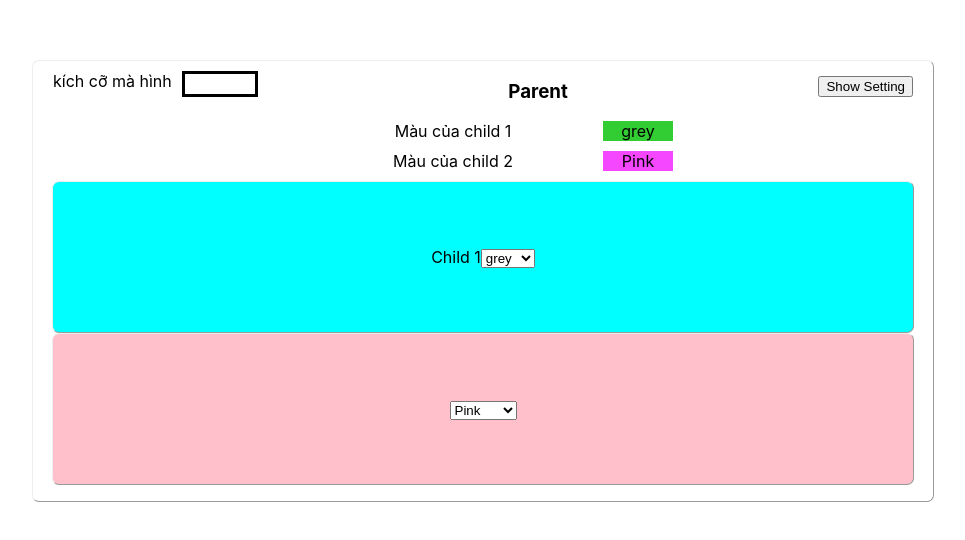
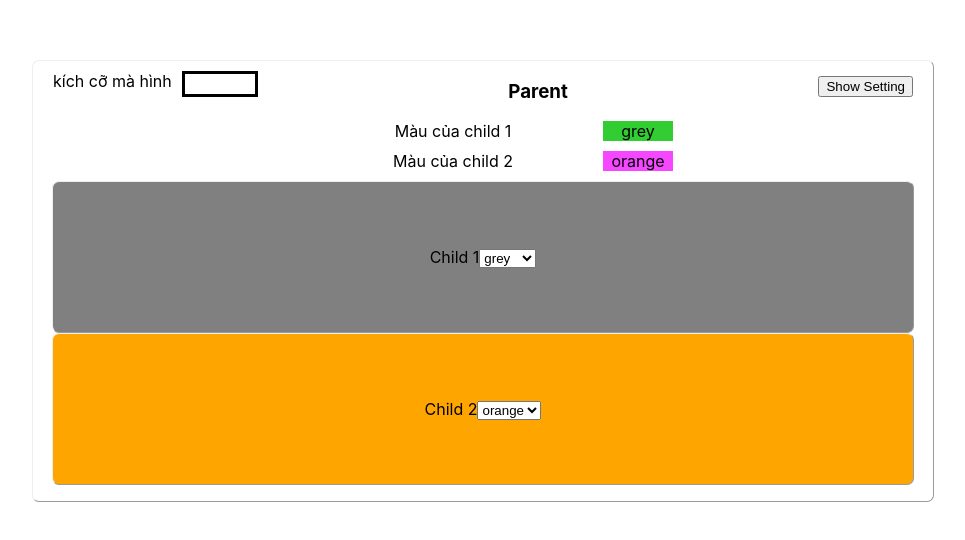
Before and after one commit to hoaiphuong123/parent_change_color, a React (Create React App) app: page / in a window 1280 px wide. Shown: the part 180-720 px from the top of the page, without its empty margins (177-1142 px from the left). Built offline with nearby package versions, Linux system fonts and the light colour scheme.

Commit message:
updatesubmit

```diff
--- a/src/App.css
+++ b/src/App.css
@@ -12,7 +12,6 @@
     animation: App-logo-spin infinite 20s linear;
   }
 }
-
 .App-header {
   background-color: #282c34;
   min-height: 100vh;
@@ -36,3 +35,10 @@
     transform: rotate(360deg);
   }
 }
+.background-red {
+  background-color: red;
+}
+
+.background-blue {
+  background-color: blue;
+}
--- a/src/App.js
+++ b/src/App.js
@@ -2,17 +2,21 @@ import React, { useState } from 'react';
 import './App.css';
 import './compoments/menu.css';
 import DialogParent from './compoments/Dialog';
-import { Menu1, Menu2 } from './compoments/menuMain';
+import Menu from './compoments/menu1';
 
 function App() {
   const [color1, setColor1] = useState('grey');
-  const [color2, setColor2] = useState('Pink');
+  const [color2, setColor2] = useState('orange');
   const [open, setOpen] = useState(false);
   const [send, setSend] = useState('');
-
+  console.log(send);
   const handleSend = (e) => {
     setSend(e.target.value);
-    console.log('handleSend', e.target.value);
+  };
+
+  const changeHandleSend = (e) => {
+    e.preventDefault();
+    console.log(send);
   };
 
   const HandClickOpen = () => {
@@ -41,7 +45,7 @@ function App() {
   return (
     <div className="Box">
       <div className="MenuBox" onChange={changeHandleMenu}>
-        <button type="button" className="setting" onClick={HandClickOpen}>
+        <button type="button" className="setting" onClick={HandClickOpen} onSubmit={changeHandleSend}>
           Show Setting
         </button>
         <DialogParent open={open} onClose={HandClickClose} onSend={handleSend} />
@@ -49,7 +53,6 @@ function App() {
           <label htmlFor="lable3">kích cỡ mà hình</label>
           <div className="boxlable"> </div>
         </div>
-
         <h3 className="parent">Parent</h3>
         <div className="Boxmenu">
           <div className="color1">
@@ -68,8 +71,8 @@ function App() {
           </div>
         </div>
         <div className="Boxmenu">
-          <Menu1 onSetColor={handleChangeColor1} color={color1} label={'Child 1'} />
-          <Menu2 onSetColor1={handleChangeColor2} color1={color2} label2={'Child 2'} />
+          <Menu onSetColor={handleChangeColor1} color={color1} label={'Child 1'} colorOptions={['grey', 'green', 'pink']} />
+          <Menu onSetColor={handleChangeColor2} color={color2} label={'Child 2'} colorOptions={['orange', 'blue', 'Yellow']} />
         </div>
       </div>
     </div>
--- a/src/compoments/Dialog.js
+++ b/src/compoments/Dialog.js
@@ -1,4 +1,4 @@
-import React from 'react';
+import React, { useState } from 'react';
 import Box from '@mui/material/Box';
 import Button from '@mui/material/Button';
 import Dialog from '@mui/material/Dialog';
@@ -11,25 +11,34 @@ import PropTypes from 'prop-types';
 
 DialogParent.propTypes = {
   onClose: PropTypes.func.isRequired,
-  open: PropTypes.func.isRequired,
+  open: PropTypes.string.isRequired,
   onSend: PropTypes.func.isRequired,
+  selectValue: PropTypes.string.isRequired,
 };
 const label = { inputProps: { 'aria-label': 'Switch demo' } };
 
 export default function DialogParent({ onClose, open, onSend }) {
+  const [size, setSize] = useState('');
+  const handlerSize = (e) => {
+    setSize(e.target.value);
+  };
+  const changeHandler = (e) => {
+    e.preventDefault();
+    console.log({ size });
+  };
   return (
     <div>
-      <form>
+      <form onSubmit={changeHandler}>
         <Dialog open={open} onClose={onClose}>
           <div>
             <DialogContent>
               <DialogContentText>Màn hình rộng</DialogContentText>
               <Box>
-                <FormControl sx={{ mt: 2, minWidth: 120 }}>
+                <FormControl sx={{ mt: 2, minWidth: 120 }} onChange={handlerSize}>
                   <select onChange={onSend}>
                     <option value="xl">xl</option>
                     <option value="lg">lg</option>
-                    <option value="md">md</option>
+                    <option value="md"> md</option>
                   </select>
                 </FormControl>
                 <DialogContentText>Chế độ sáng tối</DialogContentText>
@@ -38,9 +47,9 @@ export default function DialogParent({ onClose, open, onSend }) {
                 </div>
               </Box>
             </DialogContent>
-            <DialogActions>
+            <DialogActions onSubmit={changeHandler}>
               <Button type="submit" value="Send">
-                send
+                SEND
               </Button>
             </DialogActions>
           </div>
--- a/src/compoments/menu.css
+++ b/src/compoments/menu.css
@@ -84,7 +84,6 @@
     align-items: center;
     display: flex;
     justify-content: center;
-    background: #00FFFF;
 }
 .Boxmenu2{
     border: outset;
@@ -95,7 +94,7 @@
     align-items: center;
     display: flex;
     justify-content: center;
-    background: #FFC0CB;
+    background-color: #00FFFF;
 
 }
 .list{
--- a/src/compoments/menu1.js
+++ b/src/compoments/menu1.js
@@ -2,29 +2,25 @@ import React from 'react';
 import './menu.css';
 import PropTypes from 'prop-types';
 
-Menu1.propTypes = {
+Menu.propTypes = {
   onSetColor: PropTypes.func.isRequired,
   color: PropTypes.string.isRequired,
   label: PropTypes.string.isRequired,
+  colorOptions: PropTypes.array,
 };
-
-export default function Menu({ color, label, onSetColor }) {
+export default function Menu({ color, label, onSetColor, colorOptions }) {
   return (
-    <div className="Boxmenu1">
+    <div className="Boxmenu1" style={{ backgroundColor: color }}>
       <text>{label}</text>
       <form>
         <label>
           <select onChange={onSetColor}>
             <text>{color}</text>
-            <option value="grey" style={{ color: 'grey' }}>
-              grey
-            </option>
-            <option value="black" style={{ color: 'black' }}>
-              black
-            </option>
-            <option value="blue" style={{ color: 'blue' }}>
-              blue
-            </option>
+            {colorOptions.map((op, idx) => (
+              <option key={idx} value={op} style={{ color: op }}>
+                {op}
+              </option>
+            ))}
           </select>
         </label>
       </form>
```
